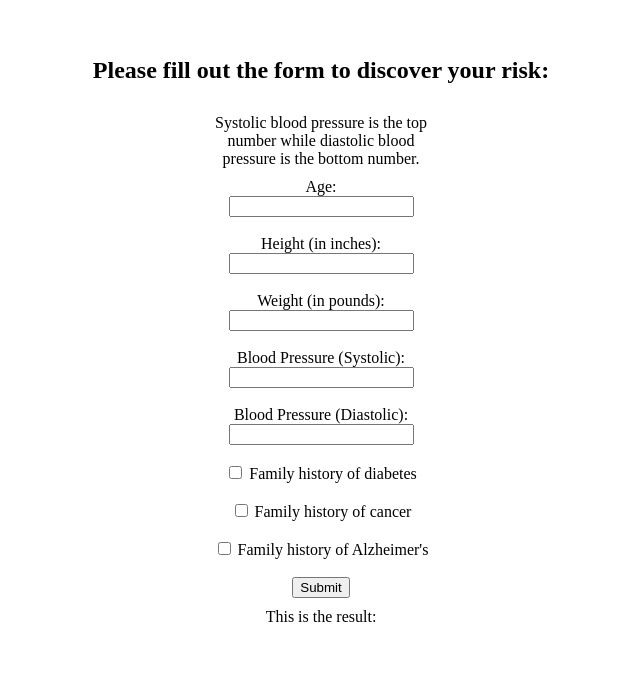
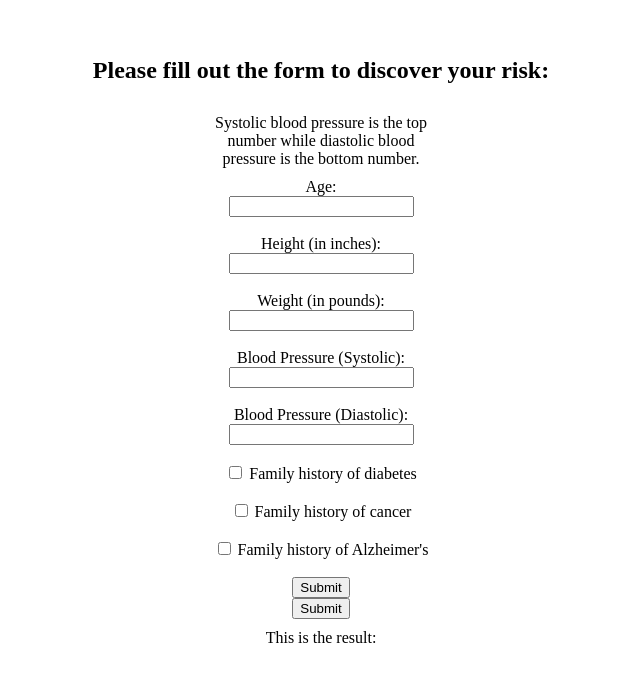
Before and after one commit to efrengtoledo/scrumpateer-bmi-calculator, a website: page static/index.html in a window 1280 px wide. Shown: the part 126-800 px from the top of the page, without its empty margins (319-959 px from the left). Drawn offline with Linux system fonts and the light colour scheme.

Commit message:
Added new button

```diff
--- a/static/index.html
+++ b/static/index.html
@@ -33,6 +33,7 @@
             <label for="alzheimer"> Family history of Alzheimer's</label><br><br>
             <input type="submit" value="Submit">
         </form>
+        <button type="button" class="submit" onclick="fetchCalc()">Submit</button>
     </section>
     <p id="result">This is the result: </p>
     <script>
```
